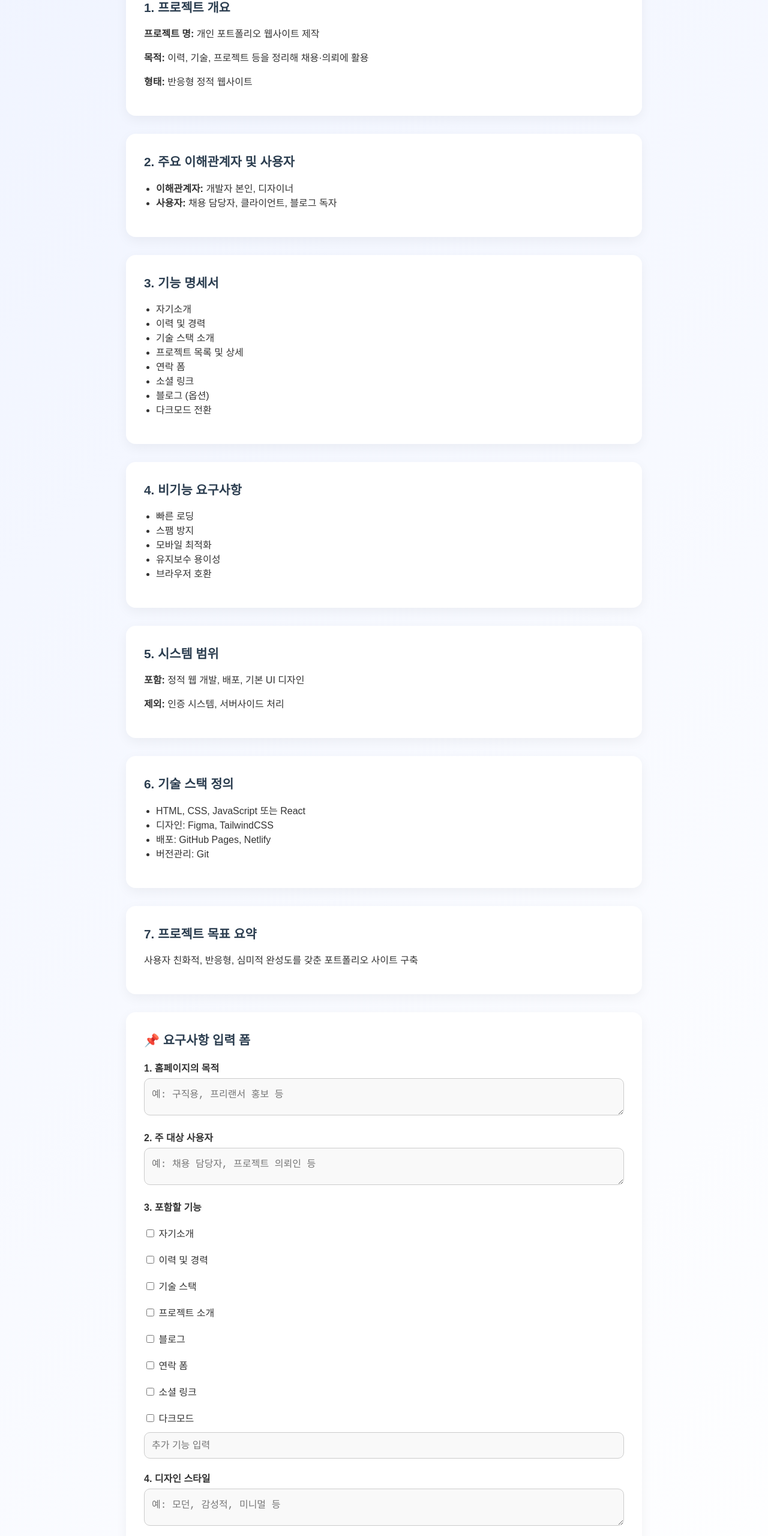
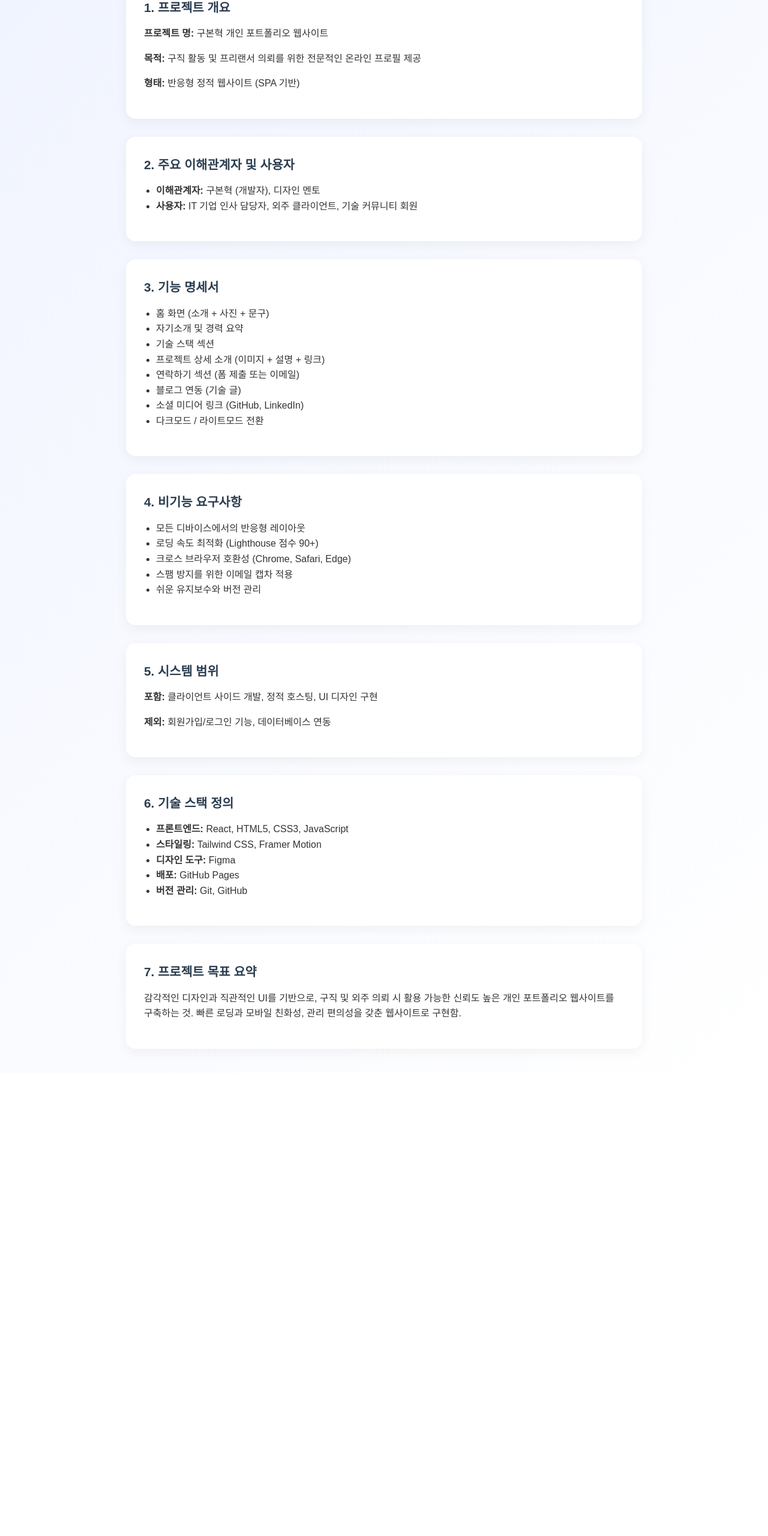
Before and after one commit to bonhyuk311/bonhyuk311.github.io, a plain HTML site: page index.html in a window 1280 px wide. Shown: the part 160-2720 px from the top of the page at 60% size. After the commit the page ends 1948 px from the top, so only its background shows below. Drawn offline with Linux system fonts and the light colour scheme; a web font is replaced by a local one.

Commit message:
Add files via upload

```diff
--- a/index.html
+++ b/index.html
@@ -3,20 +3,16 @@
 <head>
   <meta charset="UTF-8" />
   <meta name="viewport" content="width=device-width, initial-scale=1.0"/>
-  <title>포트폴리오 요구사항 정의</title>
+  <title>구본혁 포트폴리오 요구사항 정의</title>
   <link href="https://fonts.googleapis.com/css2?family=Pretendard&display=swap" rel="stylesheet">
   <style>
-    * {
-      box-sizing: border-box;
-    }
+    * { box-sizing: border-box; }
     body {
       margin: 0;
       font-family: 'Pretendard', sans-serif;
       background: linear-gradient(135deg, #f0f4ff, #ffffff);
       color: #333;
-      padding: 0;
     }
-
     header {
       background: #2d3e50;
       padding: 20px 40px;
@@ -24,197 +20,96 @@
       text-align: center;
       box-shadow: 0 4px 10px rgba(0,0,0,0.1);
     }
-
-    h1 {
-      margin: 0;
-      font-size: 2rem;
-    }
-
+    h1 { margin: 0; font-size: 2rem; }
     main {
       max-width: 900px;
       margin: 40px auto;
       padding: 0 20px;
     }
-
     section {
       background: white;
       margin-bottom: 30px;
       border-radius: 16px;
       padding: 30px;
       box-shadow: 0 6px 20px rgba(0,0,0,0.05);
-      transition: all 0.3s;
     }
-
-    section:hover {
-      transform: translateY(-2px);
-    }
-
     h2 {
       font-size: 1.3rem;
       color: #2c3e50;
       margin-top: 0;
     }
-
-    ul {
-      padding-left: 20px;
-    }
-
-    label {
-      display: block;
-      font-weight: 600;
-      margin-top: 20px;
-      color: #333;
-    }
-
-    textarea, input[type="text"] {
-      width: 100%;
-      padding: 12px;
-      margin-top: 6px;
-      border: 1px solid #ccc;
-      border-radius: 10px;
-      font-size: 1rem;
-      background-color: #f9f9f9;
-    }
-
-    .checkbox-group {
-      margin-top: 10px;
-    }
-
-    .checkbox-group label {
-      display: block;
-      font-weight: normal;
-      margin-bottom: 6px;
-    }
-
-    button {
-      margin-top: 30px;
-      padding: 14px 28px;
-      background: #4c8ef7;
-      color: white;
-      border: none;
-      border-radius: 8px;
-      font-size: 1rem;
-      cursor: pointer;
-      transition: background 0.3s;
-    }
-
-    button:hover {
-      background: #3a74d3;
-    }
-
-    @media (max-width: 600px) {
-      header h1 {
-        font-size: 1.5rem;
-      }
-
-      section {
-        padding: 20px;
-      }
-    }
+    ul { padding-left: 20px; }
+    p, li { line-height: 1.6; }
   </style>
 </head>
 <body>
 
 <header>
-    <h1>📄 포트폴리오 요구사항 정의서</h1>
+  <h1>📄 구본혁 포트폴리오 요구사항 정의서</h1>
 </header>
 
 <main>
 
   <section>
     <h2>1. 프로젝트 개요</h2>
-      <p><strong>프로젝트 명:</strong> 개인 포트폴리오 웹사이트 제작</p>
-      <p><strong>목적:</strong> 이력, 기술, 프로젝트 등을 정리해 채용·의뢰에 활용</p>
-      <p><strong>형태:</strong> 반응형 정적 웹사이트</p>
+    <p><strong>프로젝트 명:</strong> 구본혁 개인 포트폴리오 웹사이트</p>
+    <p><strong>목적:</strong> 구직 활동 및 프리랜서 의뢰를 위한 전문적인 온라인 프로필 제공</p>
+    <p><strong>형태:</strong> 반응형 정적 웹사이트 (SPA 기반)</p>
   </section>
 
   <section>
     <h2>2. 주요 이해관계자 및 사용자</h2>
     <ul>
-        <li><strong>이해관계자:</strong> 개발자 본인, 디자이너</li>
-        <li><strong>사용자:</strong> 채용 담당자, 클라이언트, 블로그 독자</li>
+      <li><strong>이해관계자:</strong> 구본혁 (개발자), 디자인 멘토</li>
+      <li><strong>사용자:</strong> IT 기업 인사 담당자, 외주 클라이언트, 기술 커뮤니티 회원</li>
     </ul>
   </section>
 
   <section>
     <h2>3. 기능 명세서</h2>
     <ul>
-        <li>자기소개</li>
-        <li>이력 및 경력</li>
-        <li>기술 스택 소개</li>
-        <li>프로젝트 목록 및 상세</li>
-        <li>연락 폼</li>
-        <li>소셜 링크</li>
-        <li>블로그 (옵션)</li>
-        <li>다크모드 전환</li>
+      <li>홈 화면 (소개 + 사진 + 문구)</li>
+      <li>자기소개 및 경력 요약</li>
+      <li>기술 스택 섹션</li>
+      <li>프로젝트 상세 소개 (이미지 + 설명 + 링크)</li>
+      <li>연락하기 섹션 (폼 제출 또는 이메일)</li>
+      <li>블로그 연동 (기술 글)</li>
+      <li>소셜 미디어 링크 (GitHub, LinkedIn)</li>
+      <li>다크모드 / 라이트모드 전환</li>
     </ul>
   </section>
 
   <section>
     <h2>4. 비기능 요구사항</h2>
     <ul>
-        <li>빠른 로딩</li>
-        <li>스팸 방지</li>
-        <li>모바일 최적화</li>
-        <li>유지보수 용이성</li>
-        <li>브라우저 호환</li>
+      <li>모든 디바이스에서의 반응형 레이아웃</li>
+      <li>로딩 속도 최적화 (Lighthouse 점수 90+)</li>
+      <li>크로스 브라우저 호환성 (Chrome, Safari, Edge)</li>
+      <li>스팸 방지를 위한 이메일 캡차 적용</li>
+      <li>쉬운 유지보수와 버전 관리</li>
     </ul>
   </section>
 
   <section>
     <h2>5. 시스템 범위</h2>
-      <p><strong>포함:</strong> 정적 웹 개발, 배포, 기본 UI 디자인</p>
-      <p><strong>제외:</strong> 인증 시스템, 서버사이드 처리</p>
+    <p><strong>포함:</strong> 클라이언트 사이드 개발, 정적 호스팅, UI 디자인 구현</p>
+    <p><strong>제외:</strong> 회원가입/로그인 기능, 데이터베이스 연동</p>
   </section>
 
   <section>
     <h2>6. 기술 스택 정의</h2>
     <ul>
-        <li>HTML, CSS, JavaScript 또는 React</li>
-        <li>디자인: Figma, TailwindCSS</li>
-        <li>배포: GitHub Pages, Netlify</li>
-        <li>버전관리: Git</li>
+      <li><strong>프론트엔드:</strong> React, HTML5, CSS3, JavaScript</li>
+      <li><strong>스타일링:</strong> Tailwind CSS, Framer Motion</li>
+      <li><strong>디자인 도구:</strong> Figma</li>
+      <li><strong>배포:</strong> GitHub Pages</li>
+      <li><strong>버전 관리:</strong> Git, GitHub</li>
     </ul>
   </section>
 
   <section>
     <h2>7. 프로젝트 목표 요약</h2>
-      <p>사용자 친화적, 반응형, 심미적 완성도를 갖춘 포트폴리오 사이트 구축</p>
-    </section>
-
-    <section>
-      <h2>📌 요구사항 입력 폼</h2>
-      <form>
-        <label for="purpose">1. 홈페이지의 목적</label>
-        <textarea id="purpose" rows="2" placeholder="예: 구직용, 프리랜서 홍보 등"></textarea>
-
-        <label for="target">2. 주 대상 사용자</label>
-        <textarea id="target" rows="2" placeholder="예: 채용 담당자, 프로젝트 의뢰인 등"></textarea>
-
-        <label>3. 포함할 기능</label>
-        <div class="checkbox-group">
-          <label><input type="checkbox"> 자기소개</label>
-          <label><input type="checkbox"> 이력 및 경력</label>
-          <label><input type="checkbox"> 기술 스택</label>
-          <label><input type="checkbox"> 프로젝트 소개</label>
-          <label><input type="checkbox"> 블로그</label>
-          <label><input type="checkbox"> 연락 폼</label>
-          <label><input type="checkbox"> 소셜 링크</label>
-          <label><input type="checkbox"> 다크모드</label>
-        </div>
-        <input type="text" placeholder="추가 기능 입력">
-
-        <label for="style">4. 디자인 스타일</label>
-        <textarea id="style" rows="2" placeholder="예: 모던, 감성적, 미니멀 등"></textarea>
-
-        <label for="stack">5. 기술 스택 선호</label>
-        <textarea id="stack" rows="2" placeholder="예: React, Next.js, Tailwind 등"></textarea>
-
-        <label for="hosting">6. 도메인 / 호스팅</label>
-        <textarea id="hosting" rows="2" placeholder="예: 보유 도메인, GitHub Pages 등"></textarea>
-
-        <button type="submit">제출</button>
-      </form>
+    <p>감각적인 디자인과 직관적인 UI를 기반으로, 구직 및 외주 의뢰 시 활용 가능한 신뢰도 높은 개인 포트폴리오 웹사이트를 구축하는 것. 빠른 로딩과 모바일 친화성, 관리 편의성을 갖춘 웹사이트로 구현함.</p>
   </section>
 
 </main>
```
Lines whose indentation alone changed are shown as unchanged.
